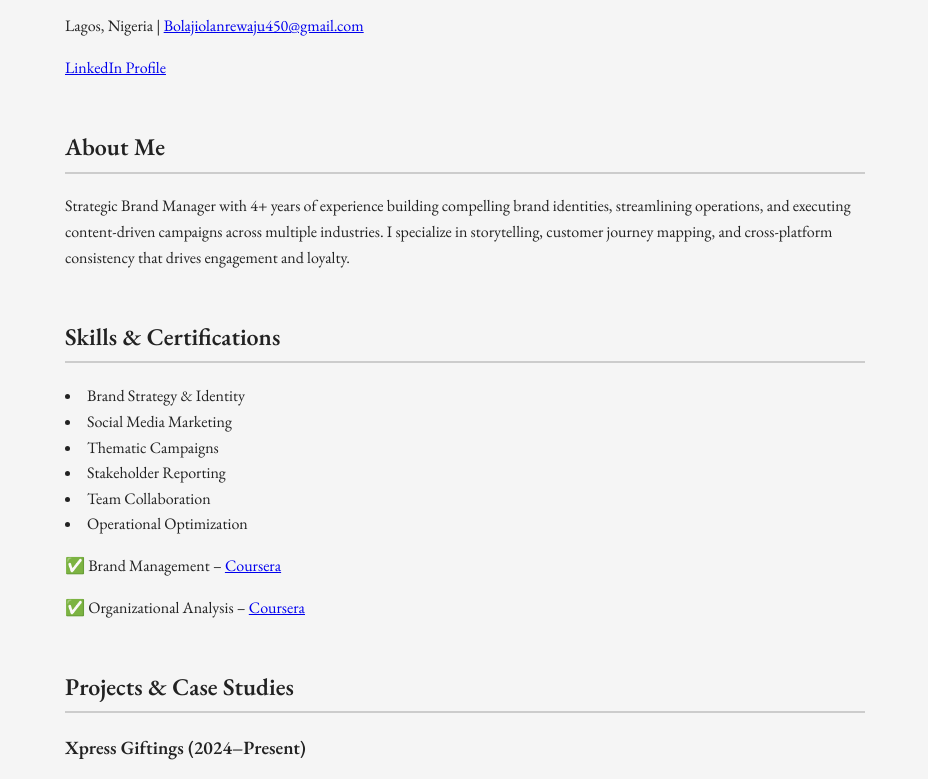
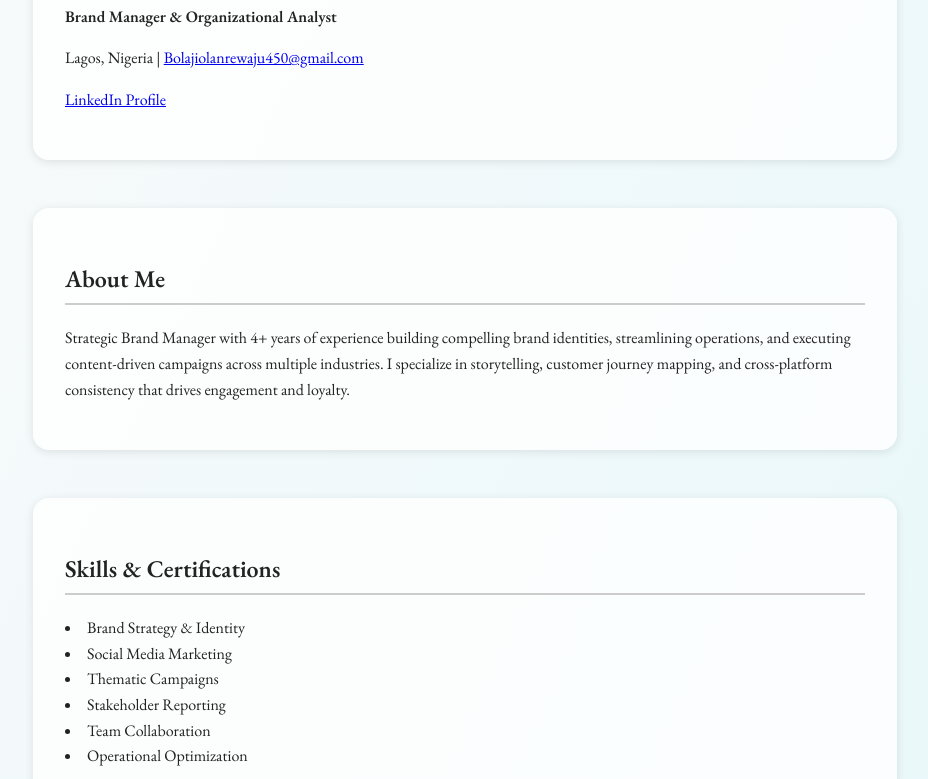
Before and after one commit to B-O-J/BM-Portfolio, a plain HTML site: page index.html in a window 1280 px wide. Shown: the part 178-957 px from the top of the page, without its empty margins (175-1103 px from the left). Drawn offline with nearby package versions, Linux system fonts and the light colour scheme.

Commit message:
portfolio update

```diff
--- a/index.html
+++ b/index.html
@@ -4,12 +4,12 @@
 <head>
   <meta charset="UTF-8" />
   <meta name="viewport" content="width=device-width, initial-scale=1.0" />
-  <title>Bolaji Olanrewaju | Brand Manager Portfolio</title>
+  <title>Bolaji Olanrewaju | Brand Portfolio</title>
   <link href="https://fonts.googleapis.com/css2?family=EB+Garamond:wght@400;600&display=swap" rel="stylesheet">
   <style>
     body {
       font-family: 'EB Garamond', serif;
-      background-color: #f5f5f5;
+      background: linear-gradient(to bottom right, #f9fafb, #e0f7fa);
       color: #222;
       margin: 0;
       padding: 2em;
@@ -18,6 +18,10 @@
     header, section {
       max-width: 800px;
       margin: 0 auto 3em;
+      background-color: #ffffffcc;
+      padding: 2em;
+      border-radius: 1em;
+      box-shadow: 0 2px 10px rgba(0, 0, 0, 0.1);
     }
     h1, h2, h3 {
       color: #222;
```
